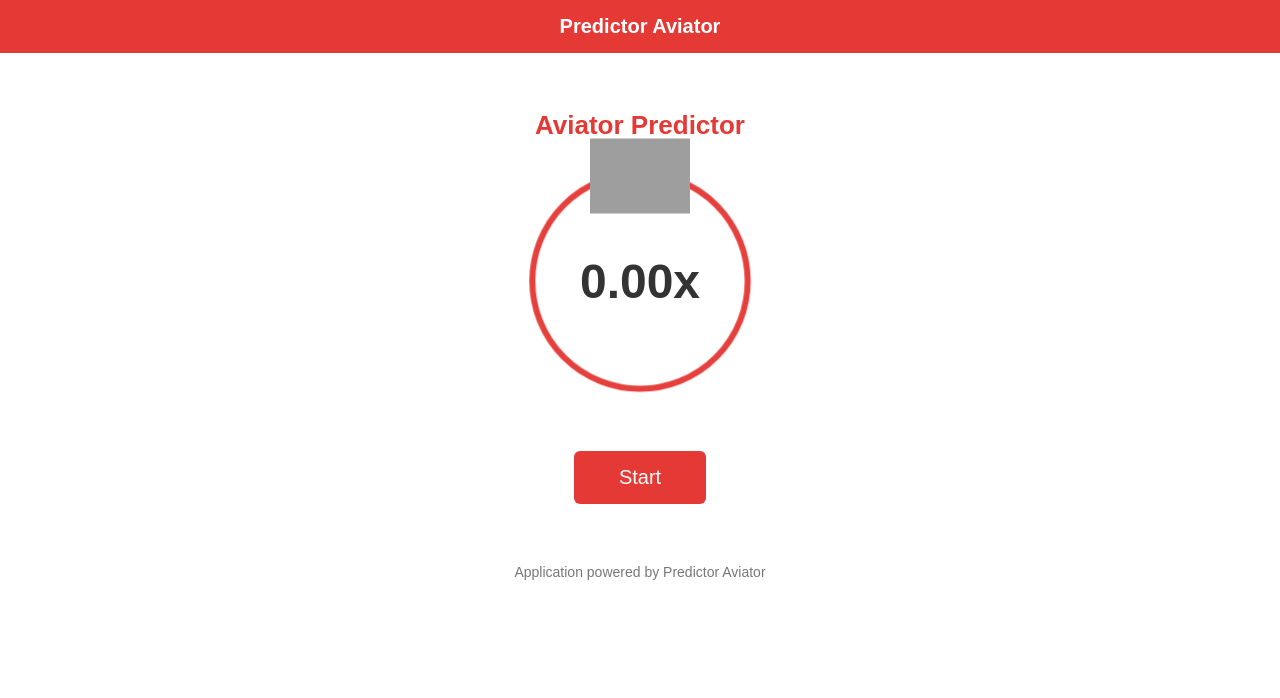
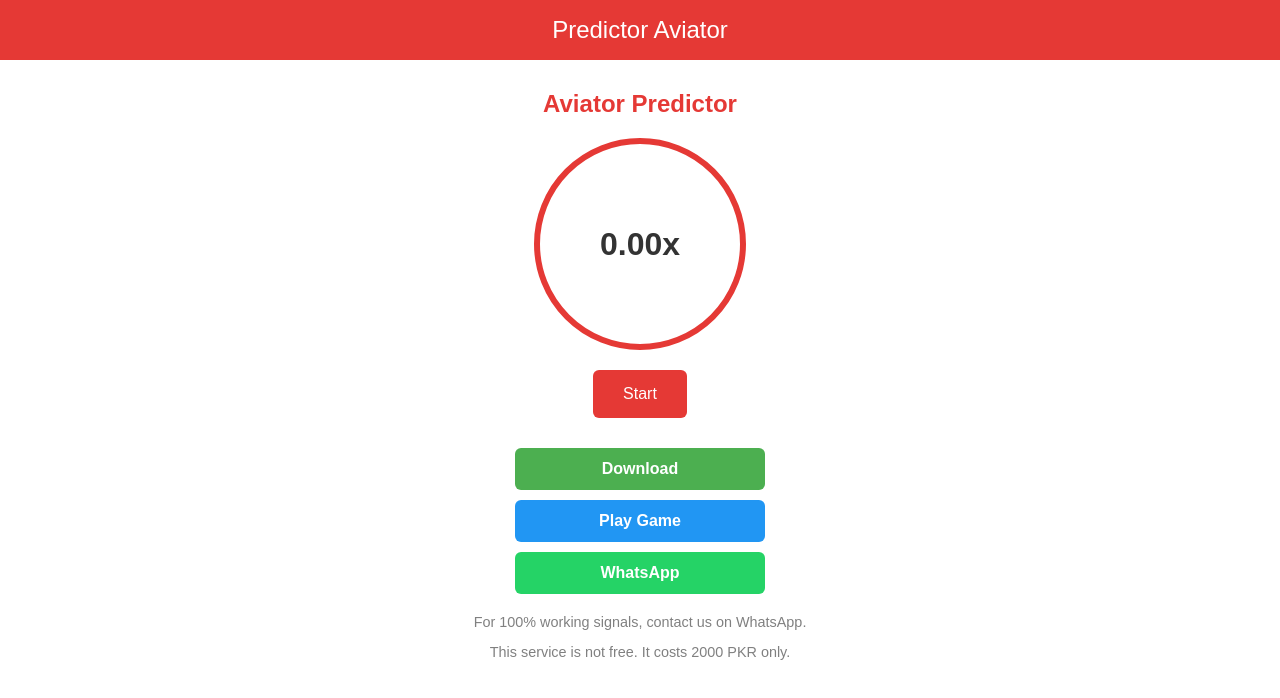
Before and after one commit to malik00609/Jeeto-Hack-Mod, a plain HTML site: page index.html in a window 1280 px wide. Drawn offline with Linux system fonts and the light colour scheme; grey boxes are pictures that could not be loaded.

Commit message:
Update index.html

```diff
--- a/index.html
+++ b/index.html
@@ -1,155 +1,111 @@
-<!DOCTYPE html><html lang="en">
+<!DOCTYPE html>
+<html lang="en">
 <head>
-  <meta charset="UTF-8">
-  <meta name="viewport" content="width=device-width, initial-scale=1.0">
-  <title>Aviator Predictor</title>
+  <meta charset="UTF-8" />
+  <meta name="viewport" content="width=device-width, initial-scale=1.0"/>
+  <title>Predictor Aviator</title>
   <style>
-    :root {
-      --brand-red: #e53935;
+    body {
+      font-family: Arial, sans-serif;
+      text-align: center;
+      margin: 0;
+      padding: 0;
+      background: #ffffff;
     }
-    * {box-sizing: border-box;}
-    body {
-      margin: 0;
-      font-family: Arial, sans-serif;
-      background-color: #ffffff;
-      text-align: center;
+    header {
+      background-color: #e53935;
+      color: white;
+      padding: 1rem;
+      font-size: 1.5rem;
+    }
+    .predictor {
+      margin-top: 30px;
+    }
+    .circle {
+      border: 6px solid #e53935;
+      border-radius: 50%;
+      width: 200px;
+      height: 200px;
+      margin: 20px auto;
       display: flex;
-      flex-direction: column;
-      min-height: 100vh;
-    }header {
-  background-color: var(--brand-red);
-  color: #fff;
-  padding: 15px;
-  font-size: 20px;
+      align-items: center;
+      justify-content: center;
+      font-size: 2rem;
       font-weight: bold;
-}
-
-.container {
-  flex: 1;
-  display: flex;
-  flex-direction: column;
-  align-items: center;
-  justify-content: flex-start;
-  padding-top: 40px;
-}
-
-h1 {
-  color: var(--brand-red);
-  font-size: 26px;
-  margin-bottom: 30px;
-}
-
-.plane-wrapper {
-  position: relative;
-  width: 220px;
-  height: 220px;
-  margin-bottom: 30px;
-}
-
-/* Circular ring */
-.ring {
-  position: absolute;
-  top: 0;
-  left: 0;
-  width: 100%;
-  height: 100%;
-  border: 6px solid var(--brand-red);
-  border-radius: 50%;
-  animation: pulse 1.6s ease-in-out infinite;
-}
-
-@keyframes pulse {
-  0% { transform: scale(1); opacity: 1; }
-  50% { transform: scale(1.05); opacity: 0.7; }
-  100% { transform: scale(1); opacity: 1; }
-}
-
-.plane {
-  position: absolute;
-  top: -40px;
-  left: 50%;
-  transform: translateX(-50%);
-  width: 100px;
-  animation: fly 4s linear infinite;
-}
-
-/* Plane moves up & down to give flight effect */
-@keyframes fly {
-  0%   { transform: translate(-50%, 0); }
-  50%  { transform: translate(-50%, 15px); }
-  100% { transform: translate(-50%, 0); }
-}
-
-.multiplier {
-  position: absolute;
-  top: 50%;
-  left: 50%;
-  transform: translate(-50%, -50%);
-  font-size: 48px;
-  font-weight: 700;
       color: #333;
     }
-
     .start-btn {
-  background-color: var(--brand-red);
-  color: #fff;
+      background-color: #e53935;
+      color: white;
+      padding: 15px 30px;
+      font-size: 1rem;
       border: none;
       border-radius: 6px;
-  padding: 15px 45px;
-  font-size: 20px;
       cursor: pointer;
-  transition: background-color .3s;
+    }
+    .start-btn:disabled {
+      background-color: #ccc;
+      cursor: not-allowed;
+    }
+    .btns {
       margin-top: 30px;
     }
-.start-btn:hover { background-color: #d32f2f; }
-
-.footer {
-  margin-top: 60px;
-  font-size: 14px;
-  color: #777;
+    .btns a {
+      display: block;
+      margin: 10px auto;
+      padding: 12px 25px;
+      width: 200px;
+      text-decoration: none;
+      font-weight: bold;
+      border-radius: 6px;
+      color: white;
     }
-
+    .download { background-color: #4caf50; }
+    .game { background-color: #2196f3; }
+    .whatsapp { background-color: #25D366; }
+    footer {
+      margin-top: 20px;
+      font-size: 0.9rem;
+      color: gray;
+    }
   </style>
 </head>
 <body>
-  <header>Predictor Aviator</header>  <div class="container">
-    <h1>Aviator Predictor</h1><div class="plane-wrapper">
-  <div class="ring"></div>
-  <img class="plane" src="https://cdn-icons-png.flaticon.com/512/7434/7434802.png" alt="plane">
-  <div class="multiplier" id="multiplier">0.00x</div>
+  <header>Predictor Aviator</header>
+
+  <div class="predictor">
+    <h2 style="color:#e53935">Aviator Predictor</h2>
+
+    <div class="circle" id="valueDisplay">0.00x</div>
+    <button class="start-btn" onclick="startPrediction()" id="startBtn">Start</button>
   </div>
 
-<button class="start-btn" id="startBtn">Start</button>
+  <div class="btns">
+    <a href="#" class="download">Download</a>
+    <a href="https://DragonTigerClub.net?from_gameid=5651569&channelCode=100000" target="_blank" class="game">Play Game</a>
+    <a href="https://whatsapp.com/channel/0029VbB00RE5fM5SO0umup1H" target="_blank" class="whatsapp">WhatsApp</a>
+  </div>
 
-<div class="footer">Application powered by Predictor Aviator</div>
+  <footer>
+    <p>For 100% working signals, contact us on WhatsApp.</p>
+    <p>This service is not free. It costs 2000 PKR only.</p>
+  </footer>
 
-  </div>  <script>
-    const multiplierEl = document.getElementById('multiplier');
+  <script>
+    let interval;
+    function startPrediction() {
       const startBtn = document.getElementById('startBtn');
+      startBtn.innerText = 'Running';
+      startBtn.disabled = true;
 
-    let autoInterval = null;
-
-    function generateMultiplier() {
-      // Realistic multiplier between 1.50x and <25.00x
-      return (Math.random() * (23.5 - 1.5) + 1.5).toFixed(2);
+      function updateValue() {
+        const val = (Math.random() * (25 - 1.5) + 1.5).toFixed(2);
+        document.getElementById('valueDisplay').innerText = `${val}x`;
       }
 
-    function runPrediction() {
-      multiplierEl.textContent = generateMultiplier() + 'x';
+      updateValue();
+      interval = setInterval(updateValue, 16000); // every 16 sec
     }
-
-    function startPredictionCycle() {
-      runPrediction();                    // Immediate first prediction
-      if (autoInterval) clearInterval(autoInterval);
-      autoInterval = setInterval(runPrediction, 16000); // 16‑second cycle
-    }
-
-    // Start button triggers one-time setup, then keeps cycling automatically
-    startBtn.addEventListener('click', () => {
-      startPredictionCycle();
-      startBtn.disabled = true;          // Disable after first click
-      startBtn.style.opacity = 0.6;
-      startBtn.textContent = 'Running';
-    });
-  </script></body>
+  </script>
+</body>
 </html>
```
Lines whose indentation alone changed are shown as unchanged.
